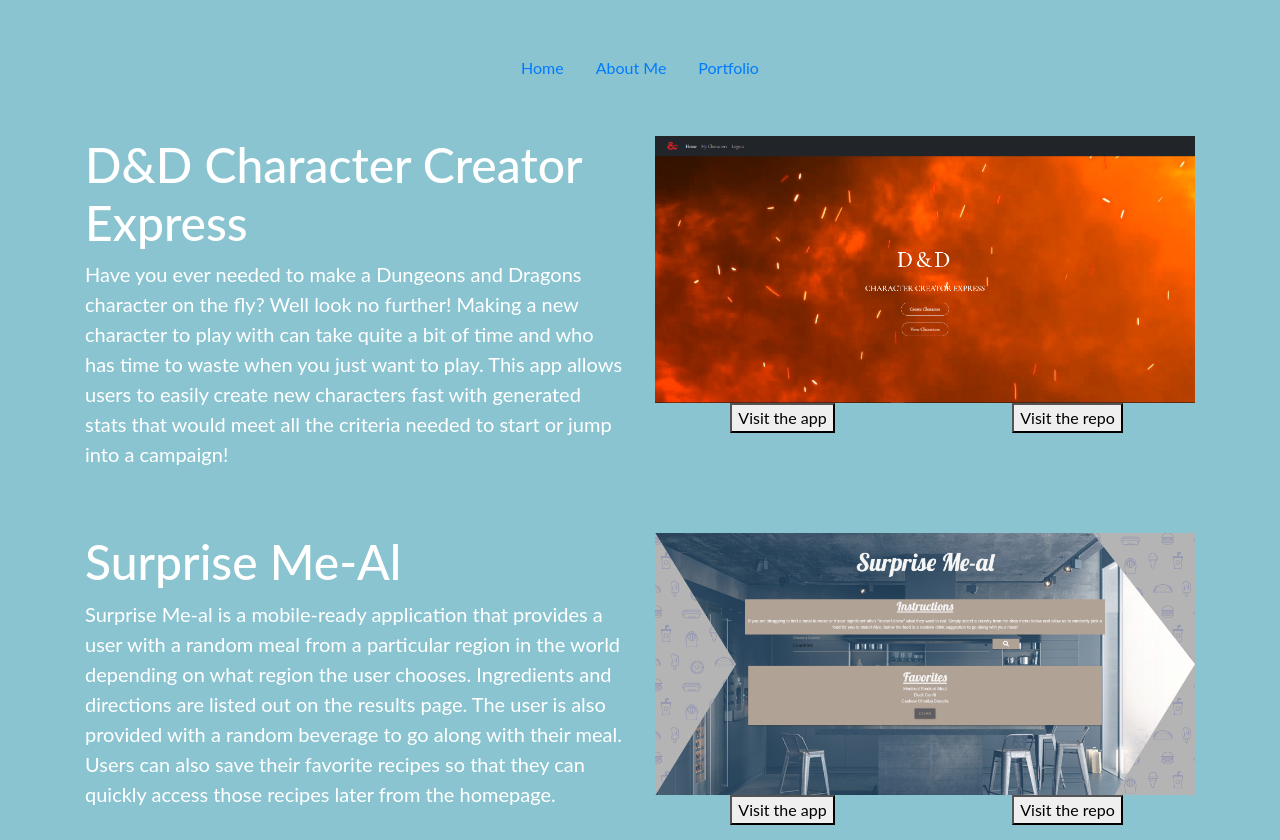
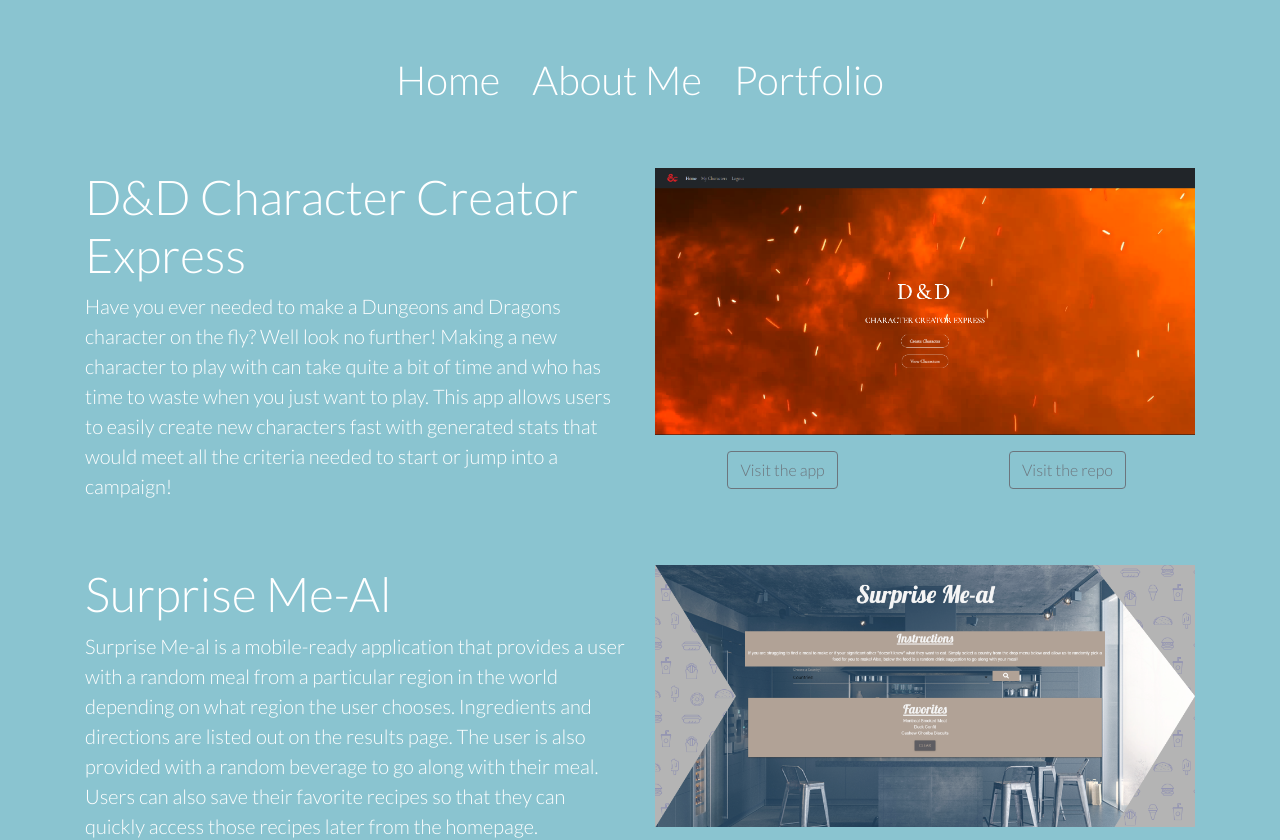
Before and after one commit to tjvig94/tjvig94.github.io, a React (Create React App) app: page /portfolio in a window 1280 px wide. Shown: the top 840 px of the page. Built offline with nearby package versions, Linux system fonts and the light colour scheme.

Commit message:
Styled buttons and nav text

```diff
--- a/public/index.html
+++ b/public/index.html
@@ -9,6 +9,8 @@
       name="description"
       content="Portfolio for web developer Tim Vigneau"
     />
+    <link rel="preconnect" href="https://fonts.gstatic.com">
+    <link href="https://fonts.googleapis.com/css2?family=Lato:wght@300&display=swap" rel="stylesheet">
     <link rel="manifest" href="%PUBLIC_URL%/manifest.json" />
     <title>Tim Vigneau</title>
   </head>
--- a/src/components/Header.js
+++ b/src/components/Header.js
@@ -6,17 +6,17 @@ function Header() {
         <ul className="nav justify-content-center mt-5 mb-5 px-3">
             <li className="nav-item nav-link home-btn">
                 <Link to="/">
-                    Home
+                    <h3>Home</h3>
                 </Link>
             </li>
             <li className="nav-item nav-link about-me-btn">
                 <Link to="/about">
-                    About Me
+                    <h3>About Me</h3>
                 </Link>
             </li>
             <li className="nav-item nav-link portfolio-btn">
                 <Link to="/portfolio">
-                    Portfolio
+                    <h3>Portfolio</h3>
                 </Link>
             </li>
         </ul>
--- a/src/index.css
+++ b/src/index.css
@@ -1,6 +1,11 @@
 body {
     color: white;
     background-color: #8ac4d0;
+}
+
+a, a:hover, a:focus, a:active {
+    text-decoration: none;
+    color: inherit;
 }
 
 h1, h2, h3, p, a, li {
--- a/src/pages/Portfolio.js
+++ b/src/pages/Portfolio.js
@@ -7,18 +7,22 @@ function Portfolio() {
             {portfolio.map(project => {
                 return(
                     <div className="row mt-5">
-                        <div className="col">
+                        <div className="col-lg-6">
                             <h2>{project.title}</h2>
                             <p>{project.desc}</p>
                         </div>
-                        <div className="col">
+                        <div className="col-lg-6">
                             <img src={project.image} className="app-img" alt={project.alt}></img>
-                            <div className="row text-center">
+                            <div className="row text-center mt-3">
                                 <div className="col">
-                                    <a href={project.deployment} target="_blank" rel="noreferrer"><button>Visit the app</button></a>
+                                    <a href={project.deployment} target="_blank" rel="noreferrer">
+                                        <button type="button" className="btn btn-outline-secondary">Visit the app</button>
+                                    </a>
                                 </div>
                                 <div className="col">
-                                    <a href={project.repo} target="_blank" rel="noreferrer"><button>Visit the repo</button></a>
+                                    <a href={project.repo} target="_blank" rel="noreferrer">
+                                        <button type="button" className="btn btn-outline-secondary">Visit the repo</button>
+                                    </a>
                                 </div>
                             </div>
                         </div>
```
